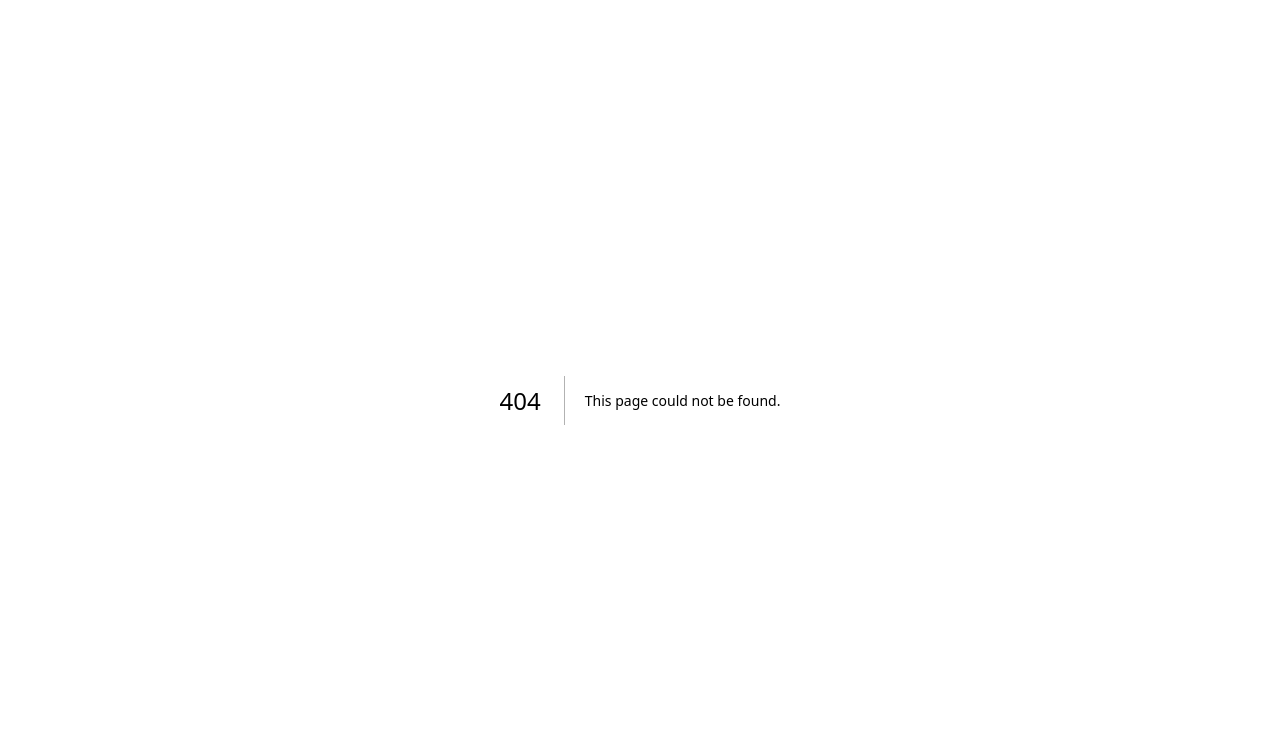
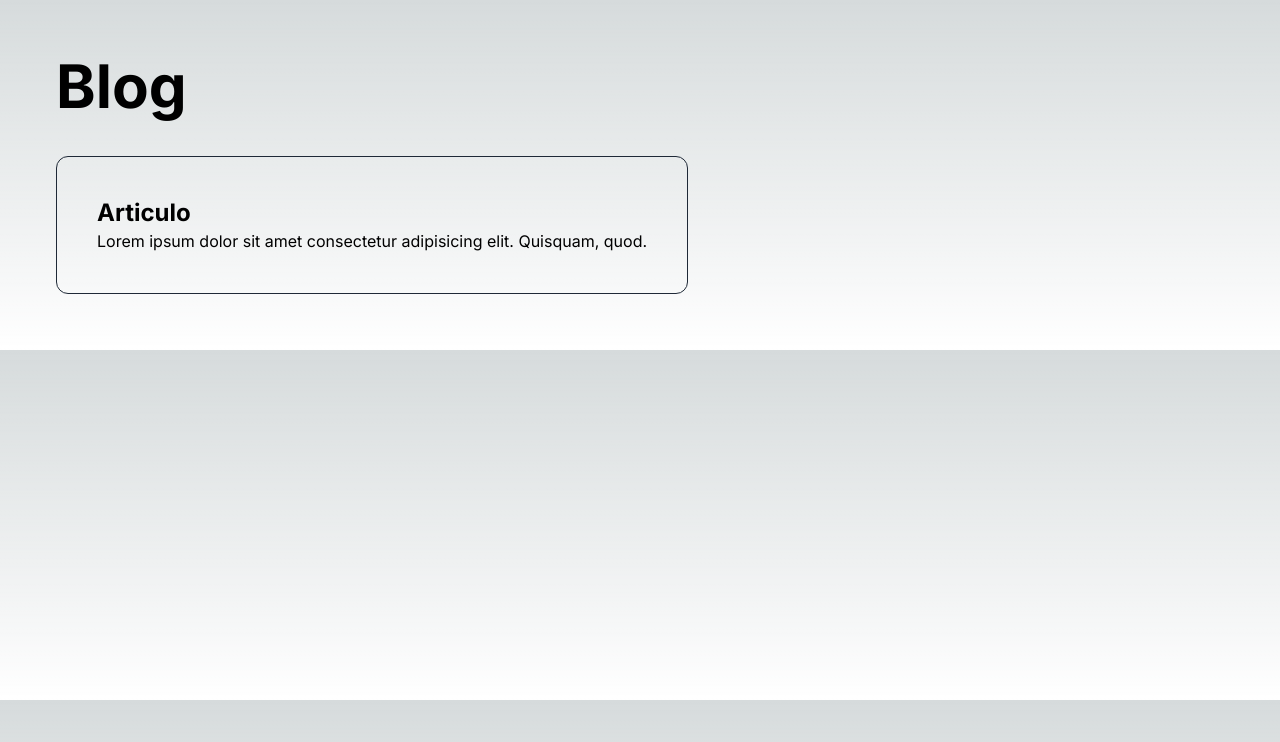
Before and after one commit to DeividGonzalezDev/church-webpage, a Next.js app: page /blog in a window 1280 px wide. Before the commit this address had no page. Shown: the top 742 px of the page. Built offline with nearby package versions, Linux system fonts and the light colour scheme.

Commit message:
feat: structure of project

```diff
--- /dev/null
+++ b/src/app/blog/[id]/page.tsx
@@ -0,0 +1,15 @@
+import React from 'react'
+
+const page = () => {
+  return (
+    <div className='container p-14 flex flex-col gap-10'>
+      <h1 className='text-6xl font-bold'>Articulo</h1>
+      <h4>Lorem ipsum dolor sit, amet consectetur adipisicing elit. Velit necessitatibus aliquam ad molestias natus aperiam accusamus veritatis totam. Earum architecto iure officia facere sed dignissimos? Dicta voluptates ex tempore officia.</h4>
+
+    <h4>Lorem ipsum dolor sit, amet consectetur adipisicing elit. Velit necessitatibus aliquam ad molestias natus aperiam accusamus veritatis totam. Earum architecto iure officia facere sed dignissimos? Dicta voluptates ex tempore officia. Lorem ipsum dolor sit amet consectetur, adipisicing elit. Eum, modi ex atque reiciendis veniam dolorum esse accusantium ipsam ea voluptates iusto! Ab adipisci asperiores itaque consequatur sapiente. Delectus, ea quos.</h4>
+
+    </div>
+  )
+}
+
+export default page
--- /dev/null
+++ b/src/app/blog/page.tsx
@@ -0,0 +1,17 @@
+import React from 'react'
+
+const page = () => {
+  return (
+    <div className='container p-14 flex flex-col gap-10'>
+      <h1 className='text-6xl font-bold'>Blog</h1>
+      <div className="blog-contanier flex gap-10">
+        <div className="blog p-10 border border-gray-800 rounded-xl flex flex-col">
+          <h1 className='text-2xl font-bold'>Articulo</h1>
+          <p>Lorem ipsum dolor sit amet consectetur adipisicing elit. Quisquam, quod.</p>
+        </div>
+      </div>
+    </div>
+  )
+}
+
+export default page
```
